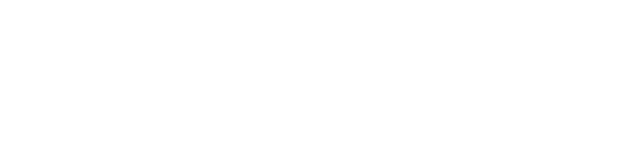
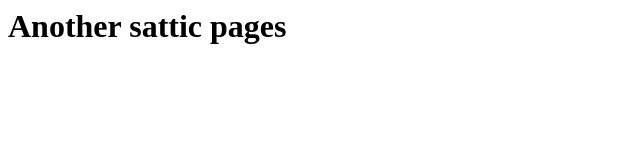
Before and after one commit to aishwaryakolshikwar/gh-pages-static, a plain HTML site: page index.html in a window 1280 px wide. Shown: the whole page, without its empty margins (0-640 px from the left). Drawn offline with Linux system fonts and the light colour scheme.

Commit message:
Update index.html

```diff
--- a/index.html
+++ b/index.html
@@ -1 +1 @@
-<h1></h1>
+<h1>Another sattic pages</h1>
```
